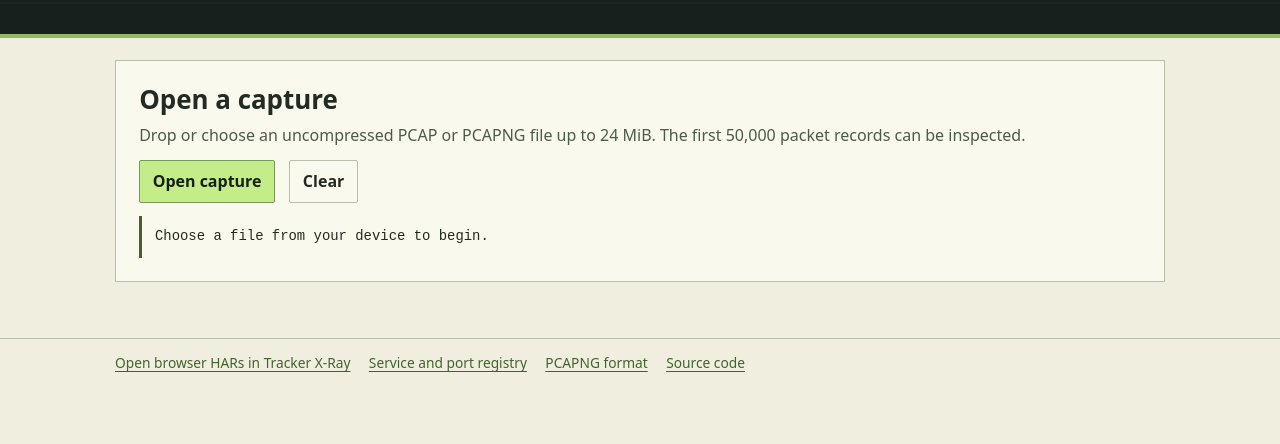
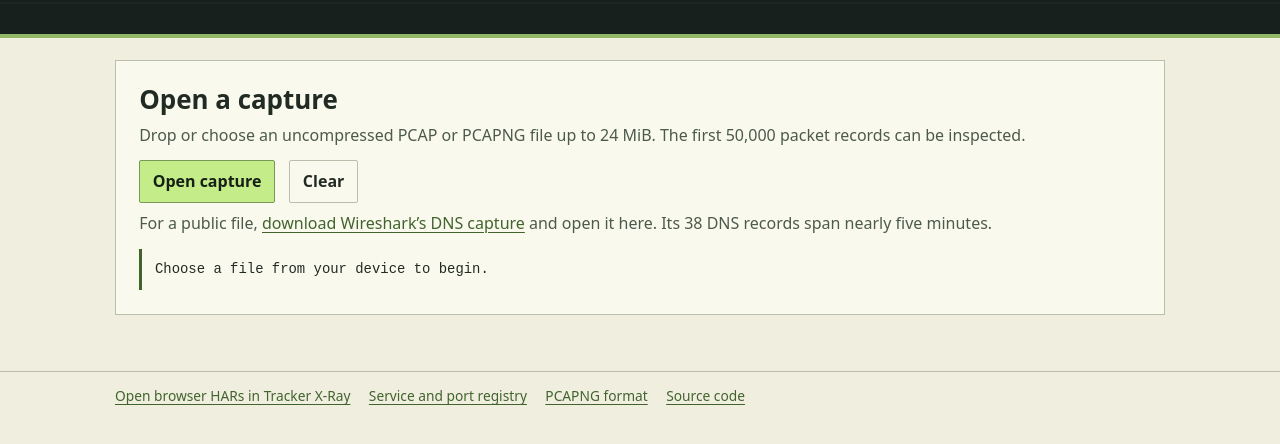
Before and after one commit to jsdyer/packetpocket, a plain HTML site: page web/index.html in a window 1280 px wide. Shown: the part 238-682 px from the top of the page. Drawn offline with Linux system fonts and the light colour scheme.

Commit message:
Link a verified public DNS capture for first-time users

```diff
--- a/web/index.html
+++ b/web/index.html
@@ -14,6 +14,7 @@
 <section class="box" id="input" aria-labelledby="input-title"><h2 id="input-title">Open a capture</h2>
 <p class="muted">Drop or choose an uncompressed PCAP or PCAPNG file up to 24 MiB. The first 50,000 packet records can be inspected.</p>
 <div class="row actions"><button id="choose" type="button" class="primary">Open capture</button><input id="file" type="file" accept=".pcap,.cap,.pcapng,application/vnd.tcpdump.pcap" hidden><button id="clear" type="button">Clear</button></div>
+<p class="muted">For a public file, <a href="https://wiki.wireshark.org/uploads/__moin_import__/attachments/SampleCaptures/dns.cap">download Wireshark’s DNS capture</a> and open it here. Its 38 DNS records span nearly five minutes.</p>
 <p id="status" class="status" role="status" aria-live="polite">Choose a file from your device to begin.</p></section>
 <div id="report" hidden>
 <section class="box" aria-labelledby="capture-title"><h2 id="capture-title">Capture overview <span class="tag" id="format"></span></h2>
```
Also changed, not shown: 1 other file.
